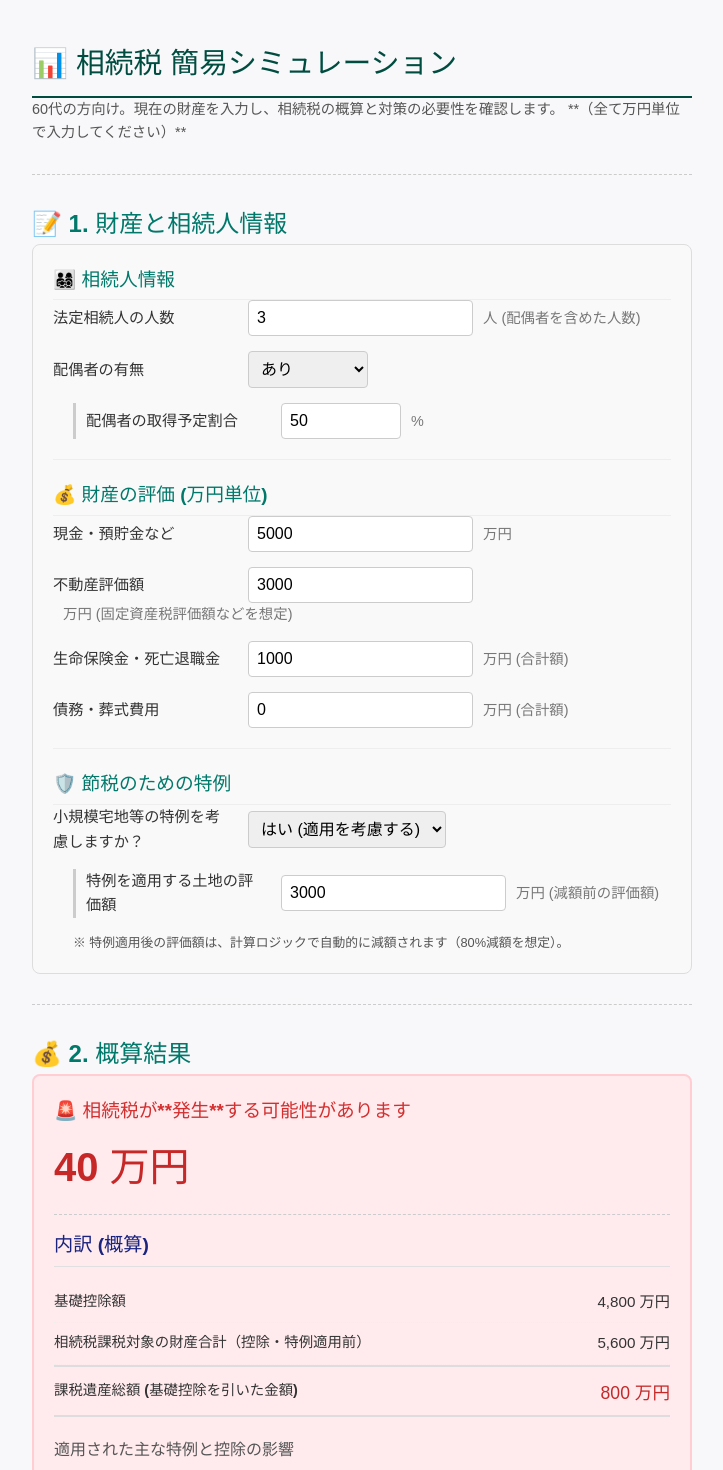
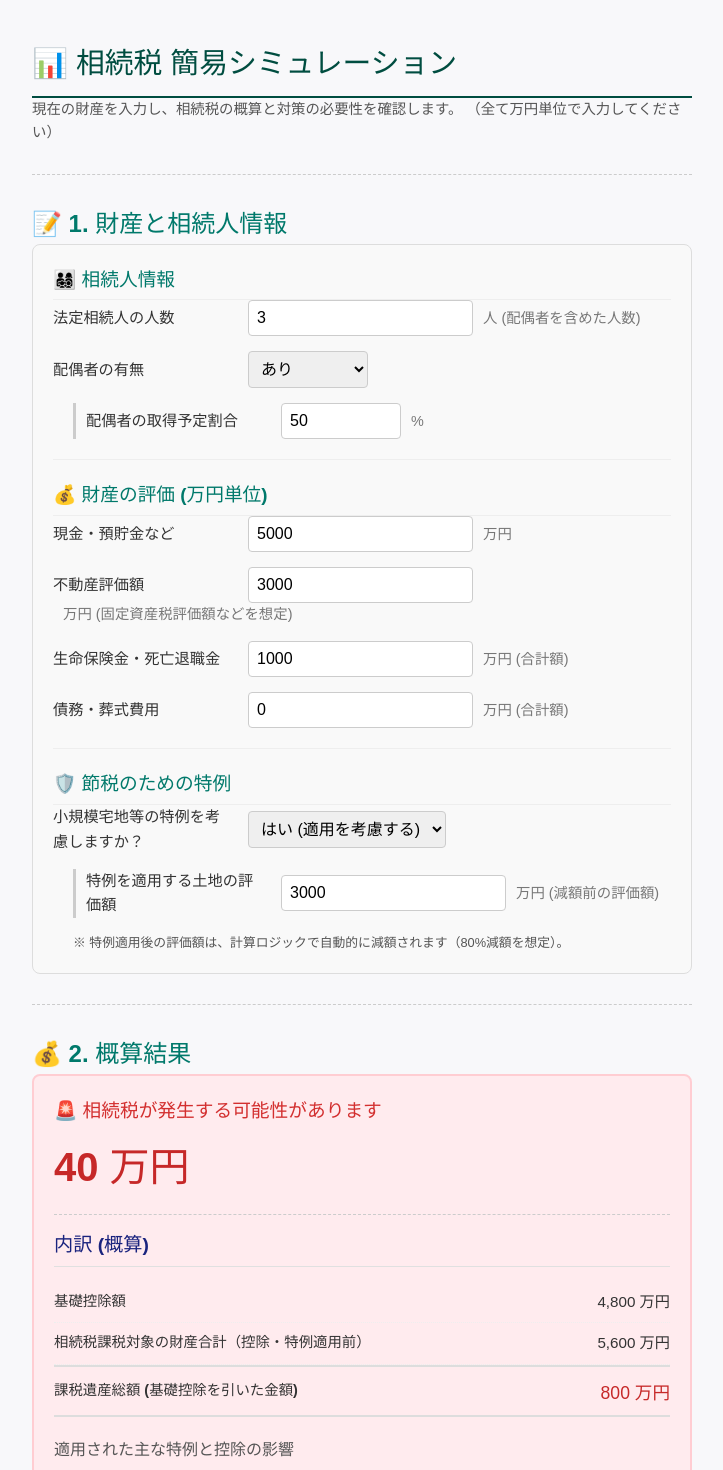
Before and after one commit to kawaiikumichan/svelte-inheritance-tax, a Svelte app: page / in a window 1280 px wide. Shown: the top 1470 px of the page, without its empty margins (278-1001 px from the left). Built offline with nearby package versions, Linux system fonts and the light colour scheme.

Commit message:
Update App.svelte

```diff
--- a/src/App.svelte
+++ b/src/App.svelte
@@ -22,8 +22,8 @@
     <div class="simulator-container">
         <h1>📊 相続税 簡易シミュレーション</h1>
         <p class="description">
-            60代の方向け。現在の財産を入力し、相続税の概算と対策の必要性を確認します。
-            **（全て万円単位で入力してください）**
+            現在の財産を入力し、相続税の概算と対策の必要性を確認します。
+            （全て万円単位で入力してください）
         </p>
 
         <hr />
@@ -42,9 +42,9 @@
                 <div class="summary-box" class:tax-due={isTaxDue}>
                     <h3>
                         {#if isTaxDue}
-                            🚨 相続税が**発生**する可能性があります
+                            🚨 相続税が発生する可能性があります
                         {:else}
-                            ✅ 相続税は**発生しません**
+                            ✅ 相続税は発生しません
                         {/if}
                     </h3>
 
```
